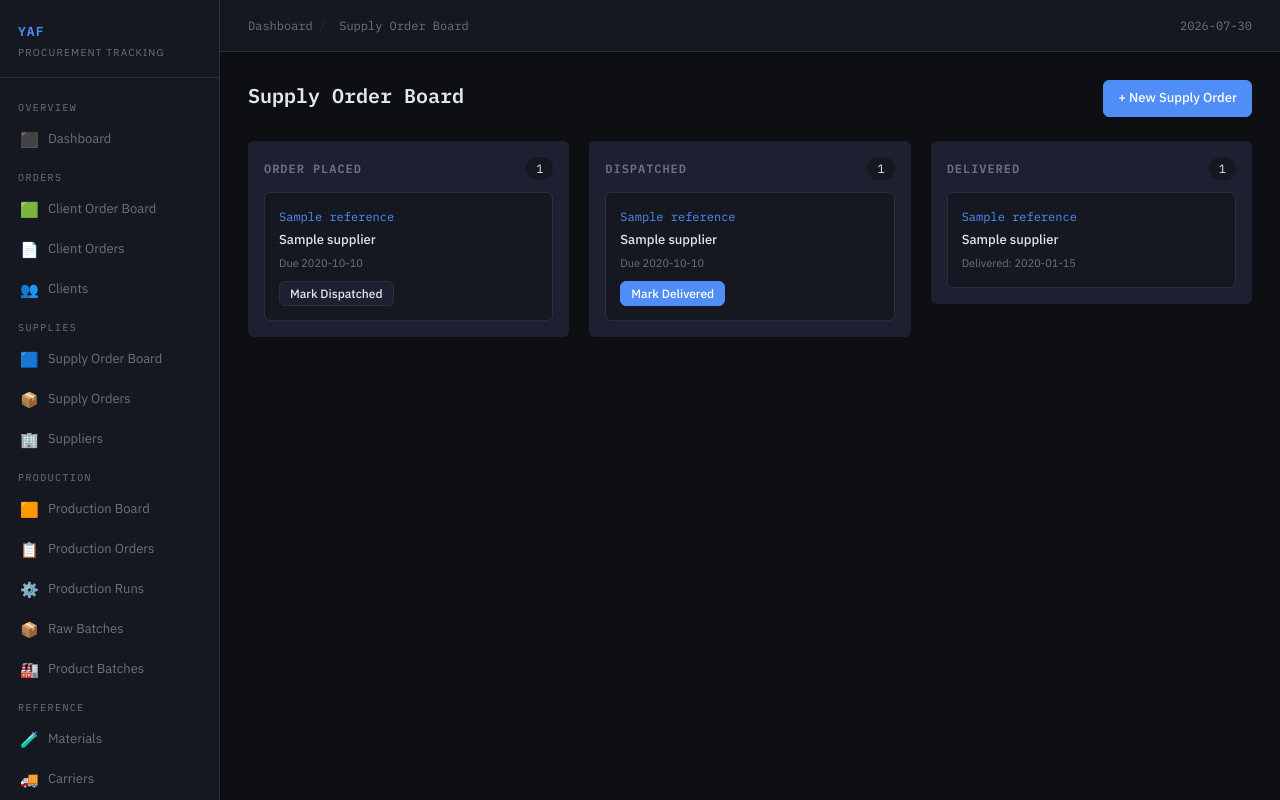
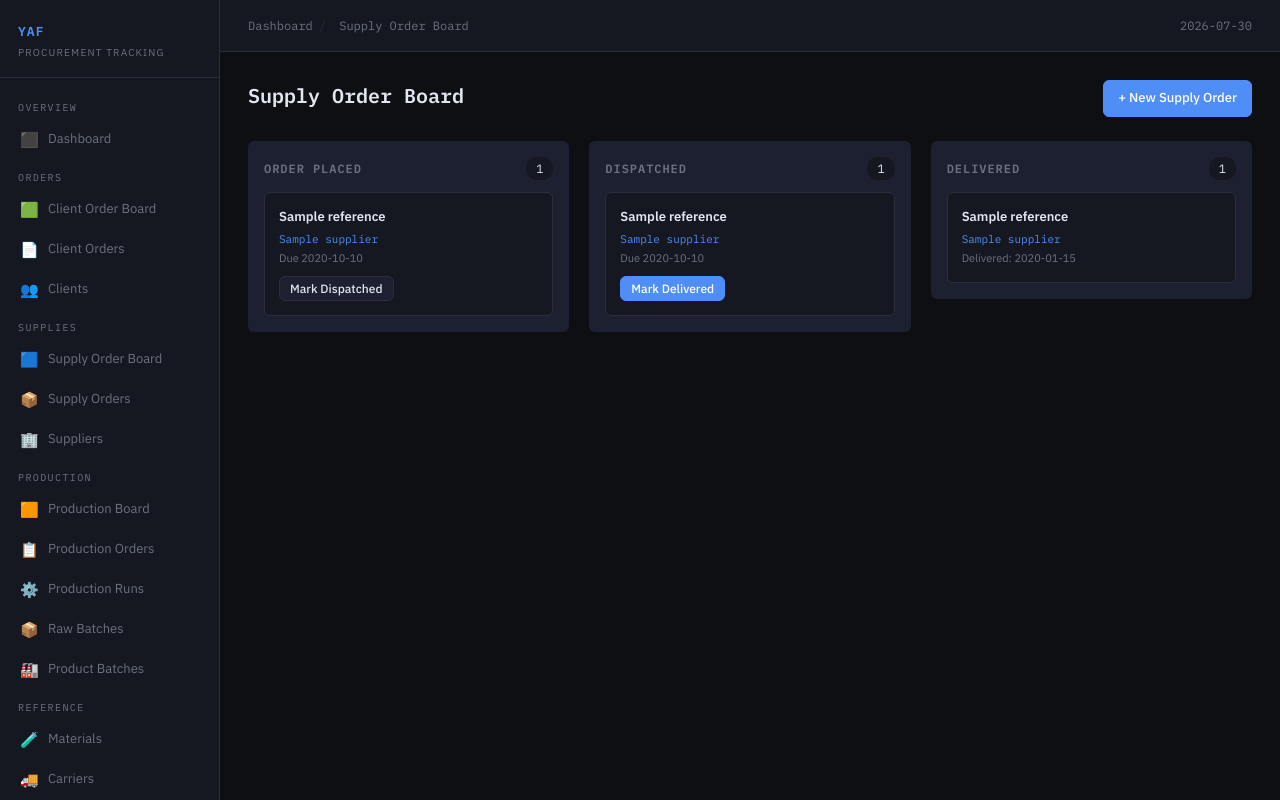
Before and after one commit to akprodromou/production_tracker, a Django app: template templates/supply_orders/board.html in a window 1280 px wide. Run offline with Django 5.2, Linux system fonts and the light colour scheme; the template is opened without the code that fills it: most values are stand-ins (such as "Sample title", 1, 10 or a date in 2020).

Commit message:
fix: board links in breadcrumbs, card styling reference prominent

```diff
--- a/inventory/views.py
+++ b/inventory/views.py
@@ -212,7 +212,8 @@ class SalesOrderDetailView(View):
                     from datetime import date as _date
                     order.date_delivered = _date.today()
                 order.save()
-                messages.success(request, f'Status updated to {order.get_status_display()}.')
+                messages.success(request, f'{order.reference} updated to {order.get_status_display()}.')
+                return redirect('client-order-board')
         return redirect('sales-order-detail', pk=pk)
 
 
@@ -556,7 +557,8 @@ class SupplyOrderDetailView(View):
                     from datetime import date as _date
                     order.date_delivered = _date.today()
                 order.save()
-                messages.success(request, f'Status updated to {order.get_status_display()}.')
+                messages.success(request, f'{order.reference} updated to {order.get_status_display()}.')
+                return redirect('supply-order-board')
         return redirect('supply-order-detail', pk=pk)
 
 
--- a/templates/client_orders/order_board.html
+++ b/templates/client_orders/order_board.html
@@ -11,8 +11,8 @@
   .order-card { background:var(--surface); border:1px solid var(--border); border-radius:var(--radius); padding:14px; margin-bottom:10px; cursor:pointer; transition:border-color .15s; }
   .order-card:hover { border-color:var(--accent); }
   .order-card:last-child { margin-bottom:0; }
-  .order-ref { font-family:var(--mono); font-size:12px; color:var(--accent); }
-  .order-client { font-size:13px; font-weight:500; margin:4px 0; }
+  .order-ref { font-size:13px; font-weight:600; color:var(--text); margin-bottom:3px; }
+  .order-client { font-family:var(--mono); font-size:11px; color:var(--accent); margin:2px 0; }
   .order-meta { font-size:11px; color:var(--muted); }
   .board-empty { text-align:center; color:var(--muted); font-size:12px; padding:20px 0; }
 </style>
--- a/templates/sales_orders/detail.html
+++ b/templates/sales_orders/detail.html
@@ -3,6 +3,7 @@
 {% block title %}{{ order.reference }}{% endblock %}
 {% block breadcrumb %}
   <a href="{% url 'dashboard' %}">Dashboard</a><span>/</span>
+  <a href="{% url 'client-order-board' %}">Client Order Board</a><span>/</span>
   <a href="{% url 'sales-order-list' %}">Client Orders</a><span>/</span>
   {{ order.reference }}
 {% endblock %}
--- a/templates/sales_orders/form.html
+++ b/templates/sales_orders/form.html
@@ -3,6 +3,7 @@
 {% block title %}{{ form_title }}{% endblock %}
 {% block breadcrumb %}
   <a href="{% url 'dashboard' %}">Dashboard</a><span>/</span>
+  <a href="{% url 'client-order-board' %}">Client Order Board</a><span>/</span>
   <a href="{% url 'sales-order-list' %}">Client Orders</a><span>/</span> {{ form_title }}
 {% endblock %}
 {% block extra_head %}
--- a/templates/supply_orders/board.html
+++ b/templates/supply_orders/board.html
@@ -11,8 +11,8 @@
   .order-card { background:var(--surface); border:1px solid var(--border); border-radius:var(--radius); padding:14px; margin-bottom:10px; cursor:pointer; transition:border-color .15s; }
   .order-card:hover { border-color:var(--accent); }
   .order-card:last-child { margin-bottom:0; }
-  .order-ref { font-family:var(--mono); font-size:12px; color:var(--accent); }
-  .order-supplier { font-size:13px; font-weight:500; margin:4px 0; }
+  .order-ref { font-size:13px; font-weight:600; color:var(--text); margin-bottom:3px; }
+  .order-supplier { font-family:var(--mono); font-size:11px; color:var(--accent); margin:2px 0; }
   .order-meta { font-size:11px; color:var(--muted); }
   .board-empty { text-align:center; color:var(--muted); font-size:12px; padding:20px 0; }
 </style>
--- a/templates/supply_orders/detail.html
+++ b/templates/supply_orders/detail.html
@@ -3,6 +3,7 @@
 {% block title %}{{ order.reference }}{% endblock %}
 {% block breadcrumb %}
   <a href="{% url 'dashboard' %}">Dashboard</a><span>/</span>
+  <a href="{% url 'supply-order-board' %}">Supply Order Board</a><span>/</span>
   <a href="{% url 'supply-order-list' %}">Supply Orders</a><span>/</span>
   {{ order.reference }}
 {% endblock %}
--- a/templates/supply_orders/form.html
+++ b/templates/supply_orders/form.html
@@ -3,6 +3,7 @@
 {% block title %}{{ form_title }}{% endblock %}
 {% block breadcrumb %}
   <a href="{% url 'dashboard' %}">Dashboard</a><span>/</span>
+  <a href="{% url 'supply-order-board' %}">Supply Order Board</a><span>/</span>
   <a href="{% url 'supply-order-list' %}">Supply Orders</a><span>/</span> {{ form_title }}
 {% endblock %}
 {% block extra_head %}
```
Also changed, not shown: 2 other files.
